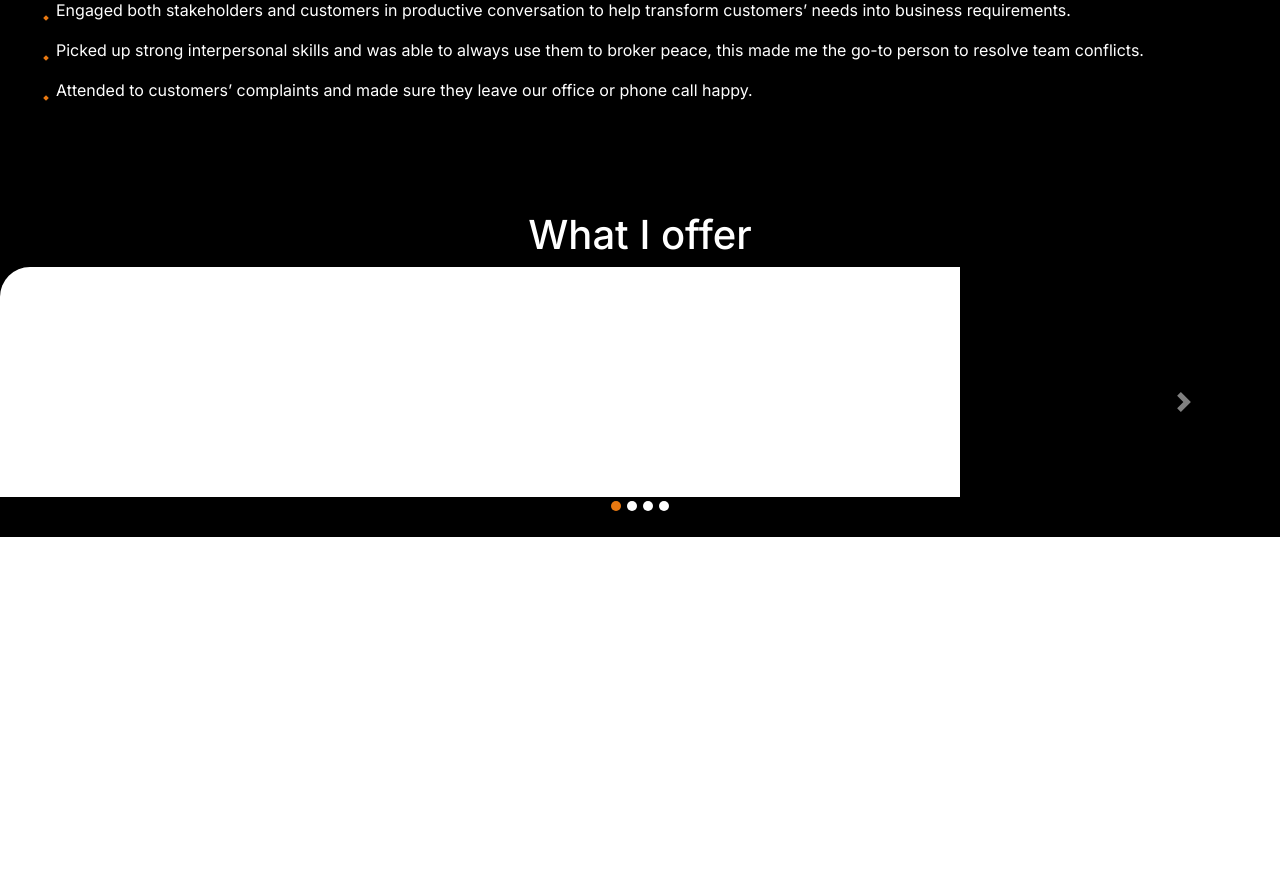
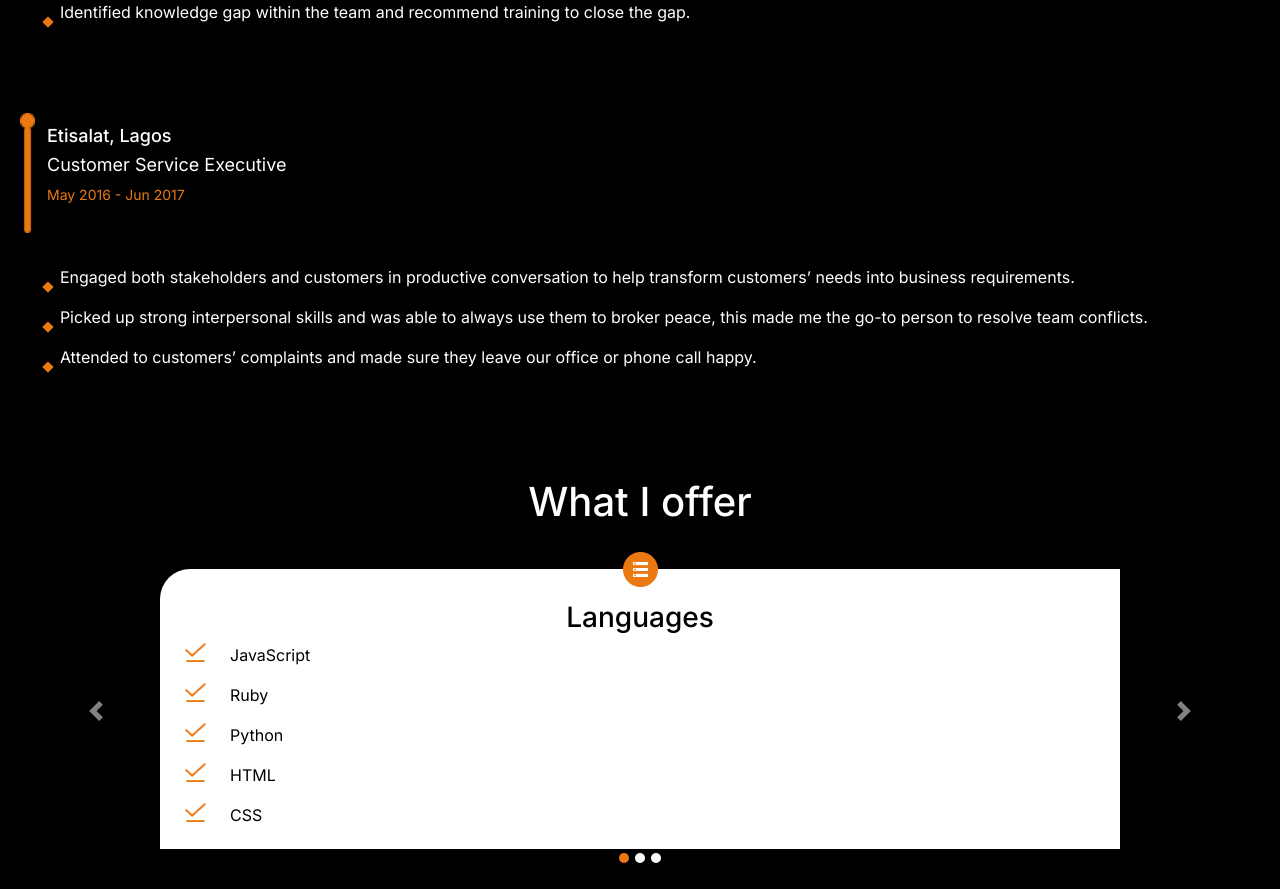
Before and after one commit to wale-prog/portfolio, a React (Create React App) app: page / in a window 1280 px wide. Shown: the part 4239-5128 px from the top of the page. Before the commit the page ends 4776 px from the top, so only its background shows below. Built offline with nearby package versions, Linux system fonts and the light colour scheme.

Commit message:
Add skills section

```diff
--- a/src/components/AboutSummary.css
+++ b/src/components/AboutSummary.css
@@ -12,7 +12,7 @@
   text-align: center;
 }
 
-.see-more a{
+.see-more a {
   text-decoration: none;
   color: #ea7911;
 }
@@ -45,8 +45,9 @@
 
   .about-summary-main {
     display: flex;
-    flex: 1 1 0px;
-    margin: 0 110px 0 110px ;
+    flex: 1 1 0;
+    margin: 0 110px 0 110px;
+
     /* width: 50%; */
   }
 
@@ -54,5 +55,4 @@
     position: relative;
 
   } */
-
 }
--- a/src/components/Qualifications.css
+++ b/src/components/Qualifications.css
@@ -21,11 +21,18 @@
   line-height: 50px;
 }
 
+.qualifi {
+  display: flex;
+  flex-direction: column;
+  gap: 12px;
+}
+
 .qualification {
   display: flex;
   align-items: center;
   flex-direction: row;
   gap: 12px;
+  margin-bottom: 32px;
 }
 
 .qualification img {
@@ -35,8 +42,9 @@
 
 .underline {
   border-bottom: 1px solid #fff;
-  margin-bottom: 5px;
+  margin-bottom: 42px;
   margin-left: 20px;
+
   /* width: 121px; */
 }
 
@@ -46,6 +54,7 @@
   margin-left: 20px;
   width: 127px;
 }
+
 .qualification h5 {
   font-size: 18px;
   font-weight: 500;
@@ -59,7 +68,7 @@
 .qualification p {
   font-weight: 400;
   font-size: 14px;
-  color: #ea7911
+  color: #ea7911;
 }
 
 .experience {
@@ -67,12 +76,14 @@
 }
 
 .bullet {
-  height: 4px;
-  border: #ea7911 solid 2px;
+  height: 8px;
+
+  /* border: #ea7911 solid 2px; */
+  background-color: #ea7911;
   transform: rotate(45deg);
   position: relative;
   top: 18px;
-  flex-basis: px;
+  flex-basis: 8px;
 }
 
 .bullet-point {
@@ -88,5 +99,5 @@
 
 .line {
   opacity: 0.5;
-  margin: 36px 0
+  margin: 36px 0;
 }
--- a/src/components/Qualifications.js
+++ b/src/components/Qualifications.js
@@ -14,7 +14,7 @@ const Qualifications = () => (
       {eduData().map((edu) => (
         <div className="qualification" key={edu.id}>
           <img src={edu.edu} alt="" />
-          <div>
+          <div className="qualifi">
             <h5>{edu.school}</h5>
             <h4>{edu.course}</h4>
             <p>{edu.duration}</p>
--- a/src/components/Skills.css
+++ b/src/components/Skills.css
@@ -1,17 +1,22 @@
 .skills {
   width: 75%;
-  height: 230px;
+  height: 280px;
   background-color: #fff;
   border-radius: 30px 0 0 0;
   color: #000;
-  margin-bottom: 40px;
+  margin: 0 auto 40px;
 }
 
 .skills-main h1 {
   text-align: center;
 }
 
-.carousel-indicators li.active{
+.skills h3 {
+  text-align: center;
+  padding-top: 32px;
+}
+
+.carousel-indicators li.active {
   background-color: #ea7911;
   border-radius: 100%;
   width: 10px;
@@ -24,6 +29,25 @@
   height: 10px;
 }
 
-.carousel-control-prev-icon span{
+.carousel-control-prev-icon span {
   color: #ea7911;
 }
+
+.skill-logo {
+  display: block;
+  margin: 0 auto;
+  position: relative;
+  top: 18px;
+}
+
+.skills div {
+  margin: 0 46px 0 25px;
+
+  /* display: flex; */
+  flex-wrap: wrap;
+}
+
+.skills div img {
+  float: left;
+  margin-right: 24px;
+}
--- a/src/components/SkillsCard.js
+++ b/src/components/SkillsCard.js
@@ -1,25 +1,55 @@
 /* eslint-disable */
-const SkillsCard = () => (
+import React from 'react';
+import { skills } from '../helper';
+import skillLogo from '../images/mobile/skill_logo.png';
+
+const SkillsCard = () => {
+  const technicalSkills = skills();
+  console.log(technicalSkills[0].skills.skills)
+  return (
     <>
       <div id="carouselExampleIndicators" className="carousel slide" data-ride="carousel">
         <ol className="carousel-indicators">
           <li data-target="#carouselExampleIndicators" data-slide-to="0" className="active" />
           <li data-target="#carouselExampleIndicators" data-slide-to="1" />
           <li data-target="#carouselExampleIndicators" data-slide-to="2" />
-        <li data-target="#carouselExampleIndicators" data-slide-to="3" />
         </ol>
         <div className="carousel-inner">
           <div className="carousel-item active">
-          <div className="skills" />
+            <img className="skill-logo" src={skillLogo} alt=""/>
+            <div className="skills">
+              <h3>{technicalSkills[0].title}</h3>
+              {technicalSkills[0].skills.skills.map((skill) => (
+                <div>
+                  <img src={technicalSkills[0].skills.image} alt="" />
+                  <p>{skill}</p>
+                </div>
+              ))}
+            </div>
           </div>
           <div className="carousel-item">
-          <div className="skills" />
+          <img className="skill-logo" src={skillLogo} alt=""/>
+            <div className="skills">
+              <h3>{technicalSkills[1].title}</h3>
+              {technicalSkills[1].skills.skills.map((skill) => (
+                <div>
+                  <img src={technicalSkills[1].skills.image} alt="" />
+                  <p>{skill}</p>
+                </div>
+              ))}
+            </div>
           </div>
           <div className="carousel-item">
-          <div className="skills" />
+            <img className="skill-logo" src={skillLogo} alt=""/>
+            <div className="skills">
+              <h3>{technicalSkills[2].title}</h3>
+              {technicalSkills[2].skills.skills.map((skill) => (
+                <div>
+                  <img src={technicalSkills[2].skills.image} alt="" />
+                  <p>{skill}</p>
                 </div>
-        <div className="carousel-item">
-          <div className="skills" />
+              ))}
+            </div>
           </div>
         </div>
         <a className="carousel-control-prev" href="#carouselExampleIndicators" role="button" data-slide="prev">
@@ -32,5 +62,7 @@ const SkillsCard = () => (
         </a>
       </div>
     </>
-);
+  )
+}
+
 export default SkillsCard;
--- a/src/helper.js
+++ b/src/helper.js
@@ -71,18 +71,26 @@ export const skills = () => (
   [
     {
       id: 1,
-      title: 'Frontend',
+      title: 'Languages',
       skills: {
         image: skillImg,
-        skills: ['React/Redux', 'JavaScript'],
+        skills: ['JavaScript', 'Ruby', 'Python', 'HTML', 'CSS'],
       },
     },
     {
       id: 2,
-      title: 'Backend',
+      title: 'Frameworks',
       skills: {
         image: skillImg,
-        skills: ['Ruby', 'Ruby on Rails', 'PostgreSQL', 'NodeJS'],
+        skills: ['Ruby on Rails', 'React', 'Bootstrap', 'Tailwind'],
+      },
+    },
+    {
+      id: 3,
+      title: 'Testing',
+      skills: {
+        image: skillImg,
+        skills: ['Jest', 'React Testing Library', 'RSpec', 'Mocha', 'Chai'],
       },
     },
   ]
```
Also changed, not shown: src/components/Skills.js (+0 -16 lines). Lines whose indentation alone changed are shown as unchanged.
